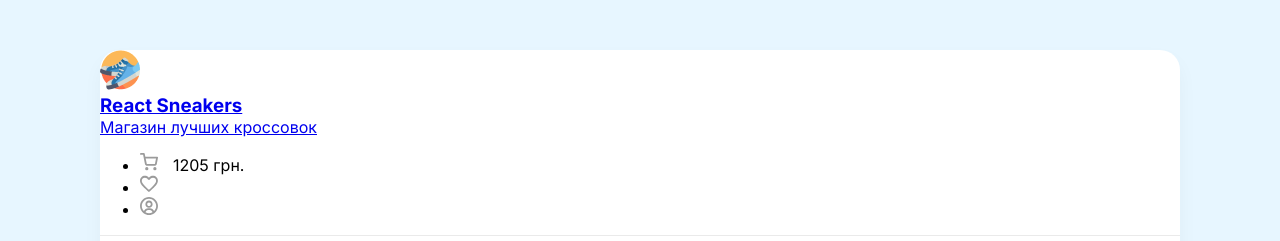
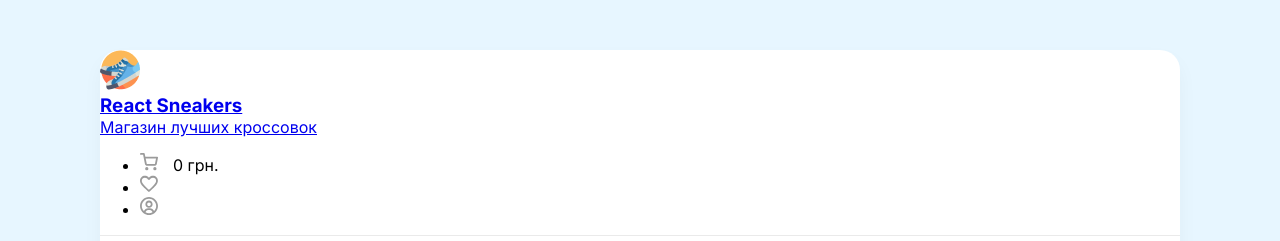
Before and after one commit to podyankee/react-sneakers, a React (Create React App) app: page / in a window 1280 px wide. Shown: the top 241 px of the page. Built offline with nearby package versions, Linux system fonts and the light colour scheme; no server answers.

Commit message:
cart items changing

```diff
--- a/src/components/Drawer.js
+++ b/src/components/Drawer.js
@@ -1,6 +1,7 @@
-import { useState, useContext } from 'react';
+import { useState } from 'react';
 import Info from './Info';
-import AppContext from '../context';
+
+import { useCart } from '../hooks/useCart';
 import axios from 'axios';
 
 // test
@@ -8,10 +9,12 @@
 const delay = ms => new Promise(resolve => setTimeout(resolve, ms));
 
 function Drawer({ onClose, onRemove, items = [] }) {
-	const { cartItems, setCartItems } = useContext(AppContext);
+	const { cartItems, setCartItems, totalPrice } = useCart();
 	const [orderId, setOrderId] = useState(null);
 	const [isOrderComplete, setIsOrderComplete] = useState(false);
 	const [isLoading, setIsLoading] = useState(false);
+	// const totalPrice = cartItems.reduce((sum, obj) => obj.price + sum, 0);
+
 	const onClickOrder = async () => {
 		try {
 			setIsLoading(true);
@@ -71,12 +74,12 @@
 								<li className="d-flex">
 									<span>Итого:</span>
 									<div></div>
-									<b>21 498 грн.</b>
+									<b>{totalPrice} грн.</b>
 								</li>
 								<li className="d-flex">
 									<span>Налог 5% :</span>
 									<div></div>
-									<b>1074 грн.</b>
+									<b>{((totalPrice / 100) * 5).toFixed(2)} грн.</b>
 								</li>
 							</ul>
 							<button disabled={isLoading} onClick={onClickOrder} className="greenButton">
--- a/src/components/Header.js
+++ b/src/components/Header.js
@@ -1,6 +1,11 @@
+import React, { useContext } from 'react';
 import { Link } from 'react-router-dom';
 
+import { useCart } from '../hooks/useCart';
+
 function Header(props) {
+	const { totalPrice } = useCart();
+
 	return (
 		<header className="d-flex justify-between align-center p-40">
 			<Link to="/">
@@ -15,7 +20,7 @@
 			<ul className="d-flex">
 				<li onClick={props.onClickCart} className="mr-30 cu-p">
 					<img width={18} height={18} src="/img/cart.svg" alt="Корзина" />
-					<span>1205 грн.</span>
+					<span>{totalPrice} грн.</span>
 				</li>
 				<li className="mr-20 cu-p">
 					<Link to="/favorites">
--- /dev/null
+++ b/src/hooks/useCart.js
@@ -0,0 +1,8 @@
+import { useContext } from 'react';
+import AppContext from '../context';
+
+export const useCart = () => {
+	const { cartItems, setCartItems } = useContext(AppContext);
+	const totalPrice = cartItems.reduce((sum, obj) => obj.price + sum, 0);
+	return { cartItems, setCartItems, totalPrice };
+};
```
